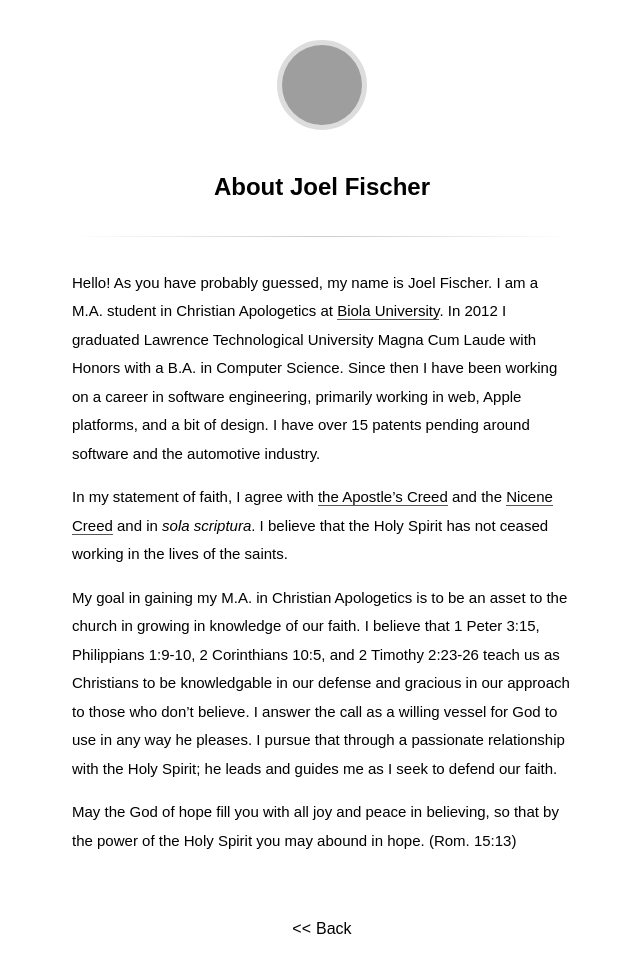
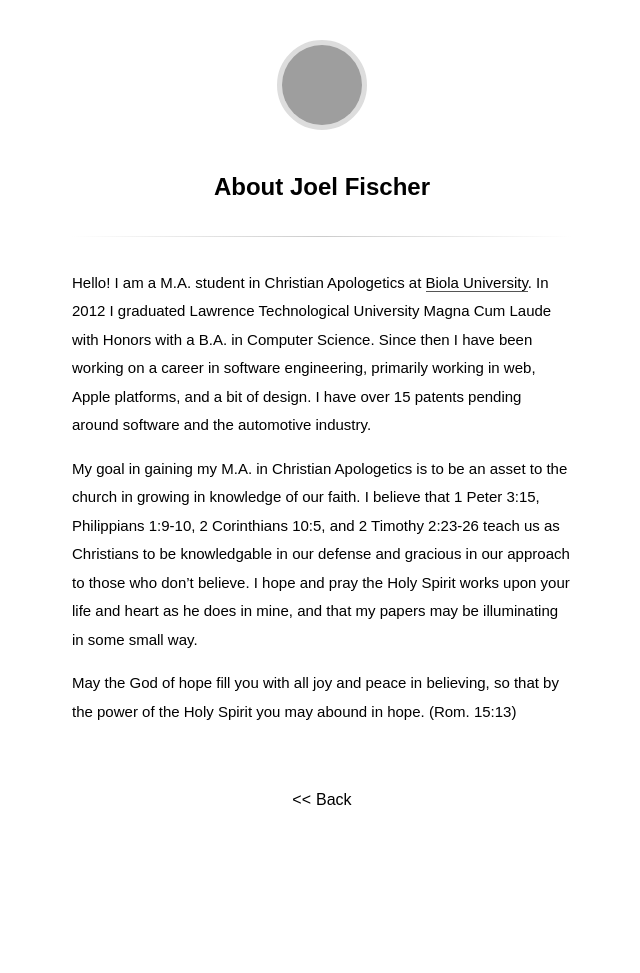
Before and after one commit to joeljfischer/joeljfischer.github.io, a Jekyll site: the page built from about.md, in a window 1280 px wide, cut to the strip 0-983 px from the top of the page. Shown: the top 973 px of the strip, without its empty margins (318-958 px from the left). Built offline with Jekyll 4.4.1, drawn with Linux system fonts in a browser that asks for light colours; some web fonts are replaced; after the commit the page ends 900 px from its top, so only the background shows below that; grey boxes are pictures that could not be loaded.

Commit message:
Update about and latest article

```diff
--- a/about.md
+++ b/about.md
@@ -3,10 +3,8 @@ layout: page
 title: About Joel Fischer
 ---
 
-Hello! As you have probably guessed, my name is Joel Fischer. I am a M.A. student in Christian Apologetics at [Biola University](https://www.biola.edu). In 2012 I graduated Lawrence Technological University Magna Cum Laude with Honors with a B.A. in Computer Science. Since then I have been working on a career in software engineering, primarily working in web, Apple platforms, and a bit of design. I have over 15 patents pending around software and the automotive industry.
+Hello! I am a M.A. student in Christian Apologetics at [Biola University](https://www.biola.edu). In 2012 I graduated Lawrence Technological University Magna Cum Laude with Honors with a B.A. in Computer Science. Since then I have been working on a career in software engineering, primarily working in web, Apple platforms, and a bit of design. I have over 15 patents pending around software and the automotive industry.
 
-In my statement of faith, I agree with [the Apostle's Creed](http://christianity.about.com/od/christiandoctrines/qt/apostlescreed.htm) and the [Nicene Creed](http://christianity.about.com/od/christiandoctrines/qt/thenicenecreed.htm) and in *sola scriptura*. I believe that the Holy Spirit has not ceased working in the lives of the saints.
-
-My goal in gaining my M.A. in Christian Apologetics is to be an asset to the church in growing in knowledge of our faith. I believe that 1 Peter 3:15, Philippians 1:9-10, 2 Corinthians 10:5, and 2 Timothy 2:23-26 teach us as Christians to be knowledgable in our defense and gracious in our approach to those who don't believe. I answer the call as a willing vessel for God to use in any way he pleases. I pursue that through a passionate relationship with the Holy Spirit; he leads and guides me as I seek to defend our faith.
+My goal in gaining my M.A. in Christian Apologetics is to be an asset to the church in growing in knowledge of our faith. I believe that 1 Peter 3:15, Philippians 1:9-10, 2 Corinthians 10:5, and 2 Timothy 2:23-26 teach us as Christians to be knowledgable in our defense and gracious in our approach to those who don't believe. I hope and pray the Holy Spirit works upon your life and heart as he does in mine, and that my papers may be illuminating in some small way.
 
 May the God of hope fill you with all joy and peace in believing, so that by the power of the Holy Spirit you may abound in hope. (Rom. 15:13)
```
Also changed, not shown: _posts/2016-06-11-a-critical-review-of-Ravens-new-caledonian-crows-and-jackdaws-parallel-great-apes-in-motor-self-regulation-despite-smaller-brains.md (+1 -1 lines).
